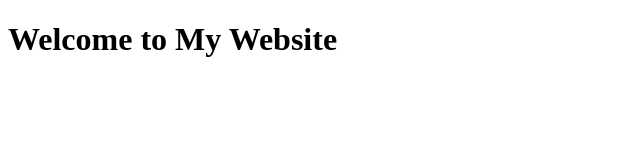
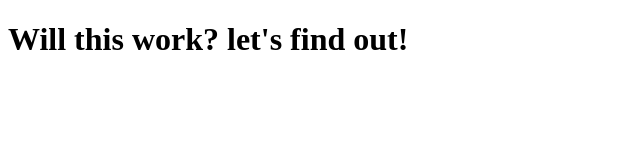
Before and after one commit to faithe124ere/ethan-zou-portfolio, a plain HTML site: page index.html in a window 1280 px wide. Shown: the whole page, without its empty margins (0-640 px from the left). Drawn offline with Linux system fonts and the light colour scheme.

Commit message:
will this work?

```diff
--- a/index.html
+++ b/index.html
@@ -4,7 +4,7 @@
     <meta charset="UTF-8">
     <meta name="viewport" content="width=device-width, initial-scale=1.0">
     <title>Document</title>
-    <h1>Welcome to My Website</h1>
+    <h1>Will this work? let's find out!</h1>
 </head>
 <body>
 
```
